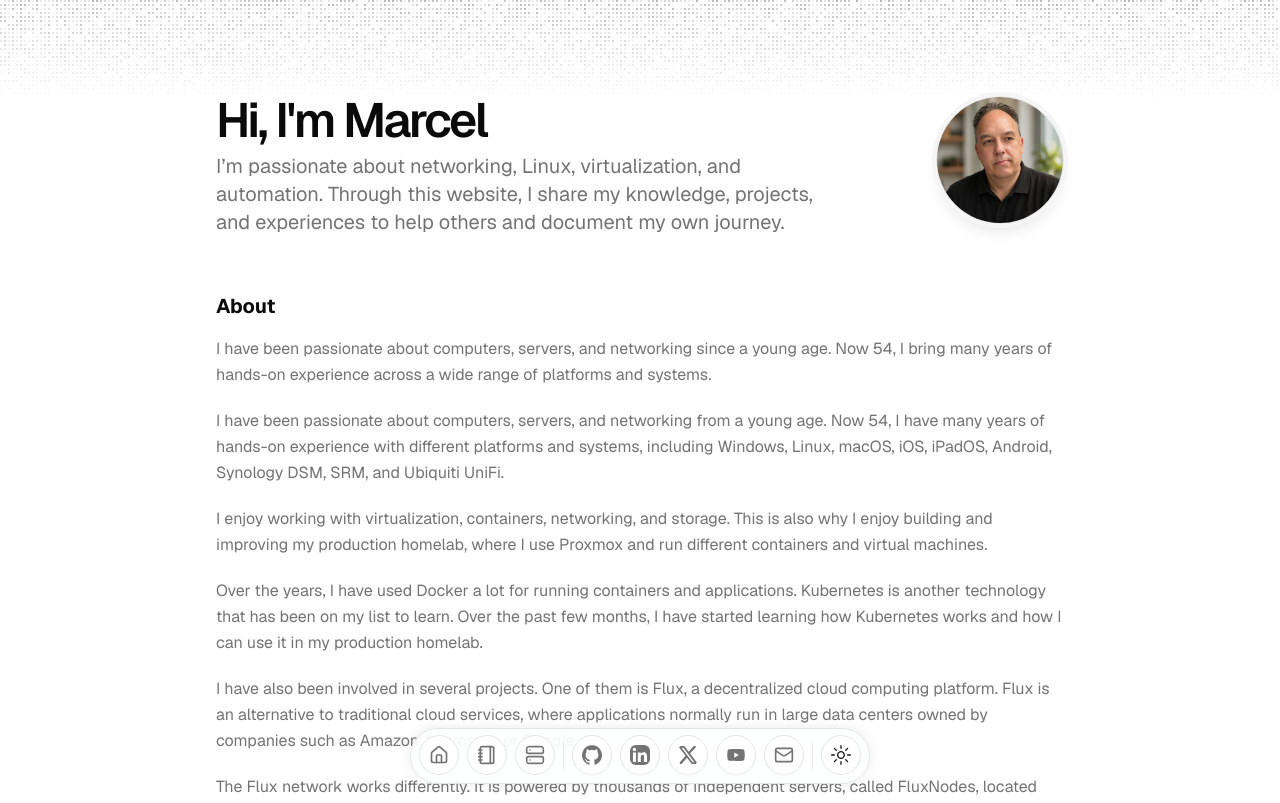
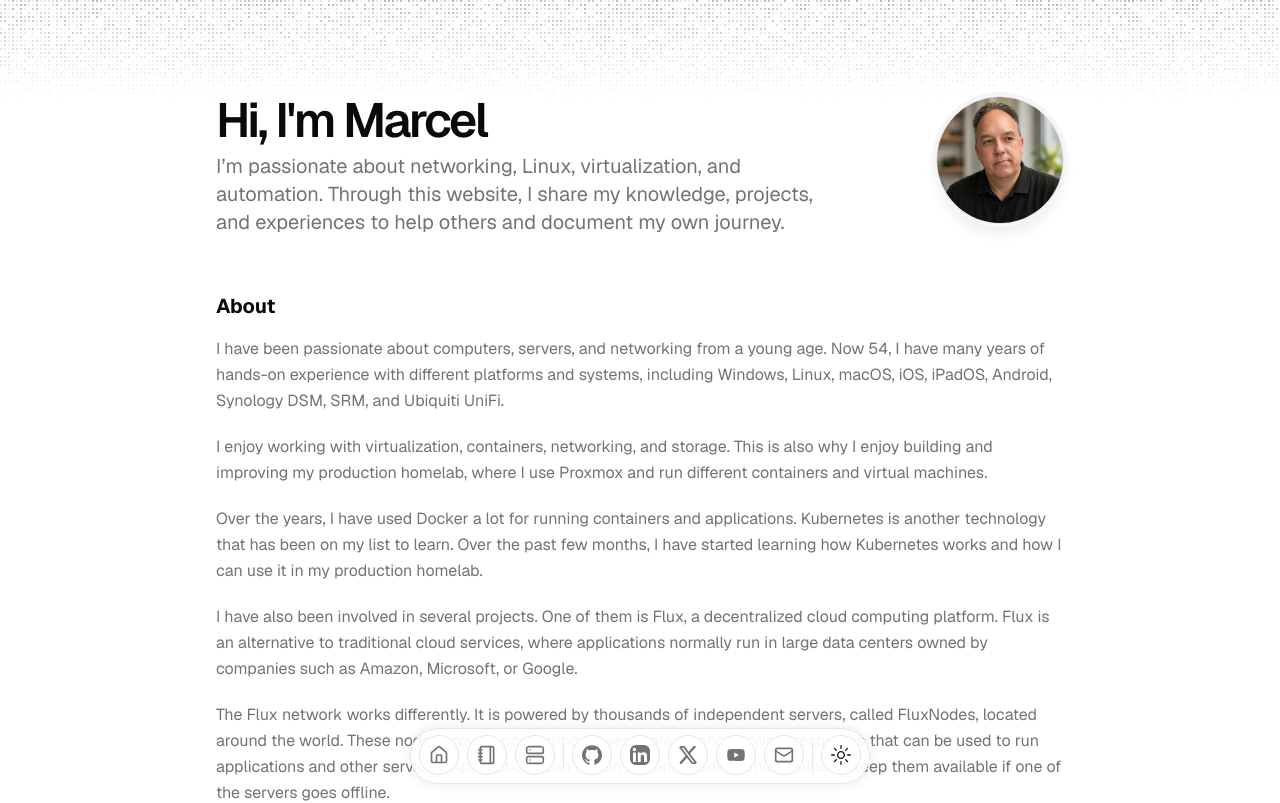
Before and after one commit to marcelvanleeuwen/portfolio, a Next.js app: page / in a window 1280 px wide. Shown: the top 803 px of the page. Built offline with nearby package versions, Linux system fonts and the light colour scheme.

Commit message:
chore: fix text

```diff
--- a/src/data/resume.tsx
+++ b/src/data/resume.tsx
@@ -18,11 +18,8 @@ export const DATA = {
     url: "https://thehomelabber.io",
   location: "Ede, Netherlands",
   locationLink: "https://www.google.com/maps/place/Ede",
-  description:
-    "I’m passionate about networking, Linux, virtualization, and automation. Through this website, I share my knowledge, projects, and experiences to help others and document my own journey.",
-    summary: `I have been passionate about computers, servers, and networking since a young age. Now 54, I bring many years of hands-on experience across a wide range of platforms and systems.
-
-I have been passionate about computers, servers, and networking from a young age. Now 54, I have many years of hands-on experience with different platforms and systems, including Windows, Linux, macOS, iOS, iPadOS, Android, Synology DSM, SRM, and Ubiquiti UniFi.
+  description: "I’m passionate about networking, Linux, virtualization, and automation. Through this website, I share my knowledge, projects, and experiences to help others and document my own journey.",
+  summary: `I have been passionate about computers, servers, and networking from a young age. Now 54, I have many years of hands-on experience with different platforms and systems, including Windows, Linux, macOS, iOS, iPadOS, Android, Synology DSM, SRM, and Ubiquiti UniFi.
 
 I enjoy working with virtualization, containers, networking, and storage. This is also why I enjoy building and improving my production homelab, where I use Proxmox and run different containers and virtual machines.
 
```
